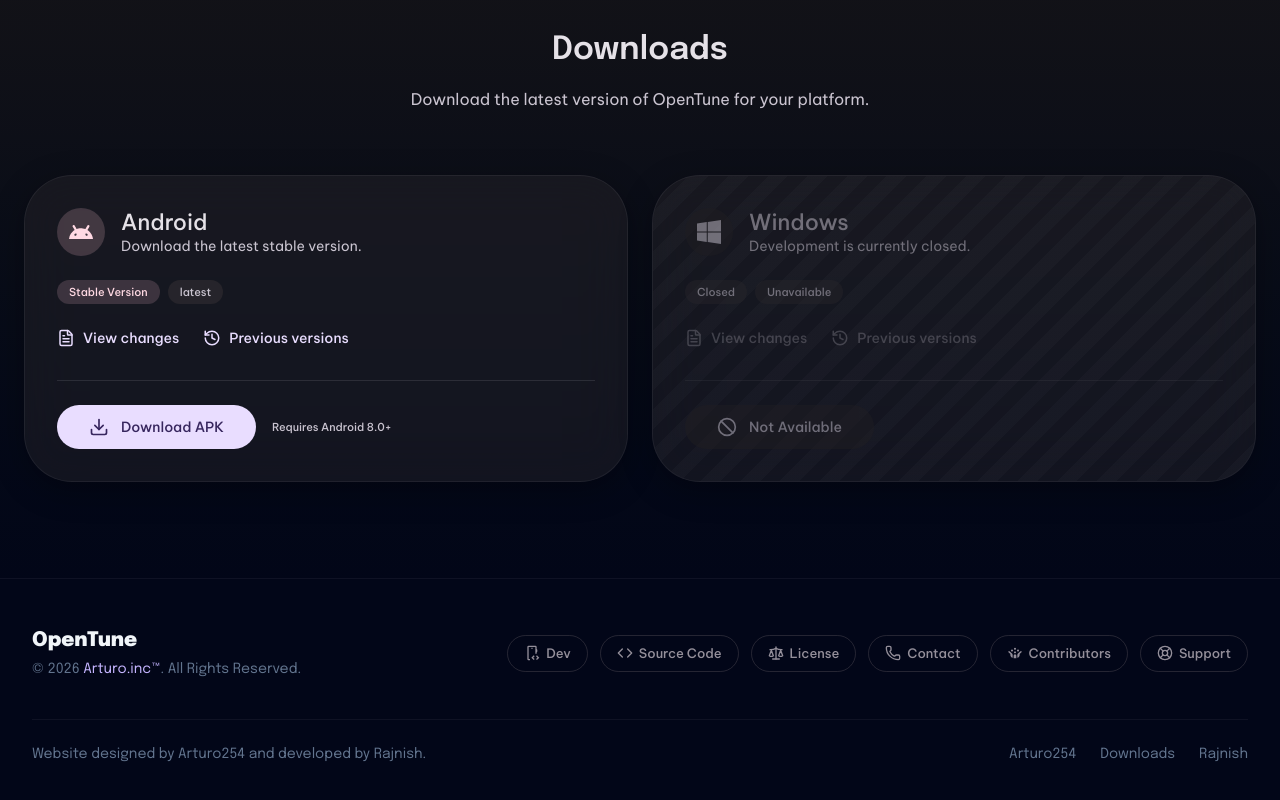
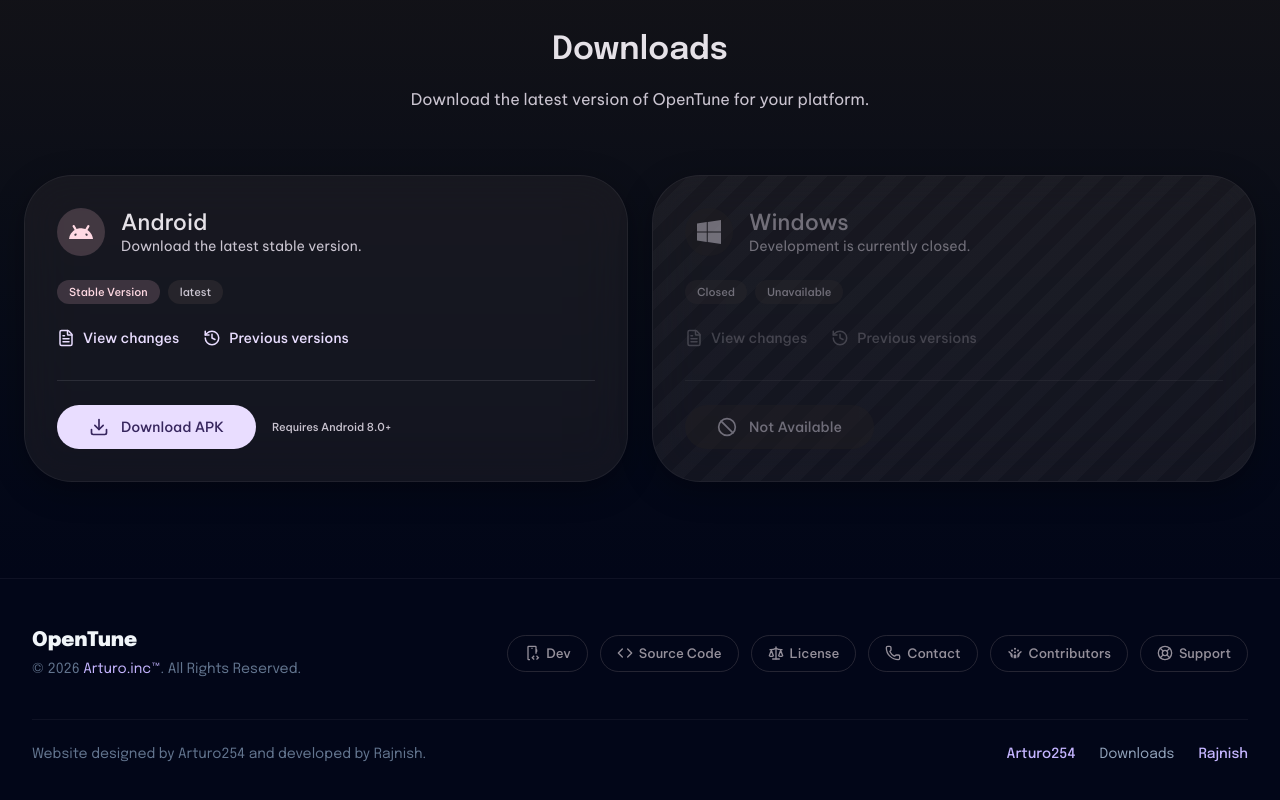
Before and after one commit to Arturo254/OpenTune-Web, a Next.js app: page /en in a window 1280 px wide. Shown: the part 3392-4192 px from the top of the page. Built offline with nearby package versions, Linux system fonts and the light colour scheme; no server answers.

Commit message:
Replace Link components with anchor tags in Footer

```diff
--- a/src/components/layout/Footer.tsx
+++ b/src/components/layout/Footer.tsx
@@ -77,15 +77,17 @@ export default function Footer({ locale }: { locale: Locale }) {
         <div className="border-t border-white/5 pt-6 flex flex-col md:flex-row justify-between items-center gap-4">
           <p className="text-slate-500 text-sm font-epilogue">{t('footer.text')}</p>
           <div className="flex gap-6">
-            <Link
+            <a
               href={'https://gh-perma.pages.dev?id=87346871'}
-              className="text-slate-500 hover:text-violet-200 transition-colors font-epilogue text-sm no-underline"
+              target="_blank"
+              rel="noopener noreferrer"
+              className="text-violet-300 hover:text-violet-200 transition-colors font-medium font-epilogue text-sm no-underline"
             >
               Arturo254
-            </Link>
+            </a>
             <Link
               href={`/${locale}${PATHS.DOWNLOADS}`}
-              className="text-slate-500 hover:text-violet-200 transition-colors font-epilogue text-sm no-underline"
+              className="text-slate-400 hover:text-violet-200 transition-colors font-epilogue text-sm no-underline"
             >
               {t('nav.downloads')}
             </Link>
@@ -93,7 +95,7 @@ export default function Footer({ locale }: { locale: Locale }) {
               href={'https://gh-perma.pages.dev?id=172272341'}
               target="_blank"
               rel="noopener noreferrer"
-              className="text-slate-500 hover:text-violet-200 transition-colors font-epilogue text-sm no-underline"
+              className="text-violet-300 hover:text-violet-200 transition-colors font-medium font-epilogue text-sm no-underline"
             >
               Rajnish
             </a>
```
